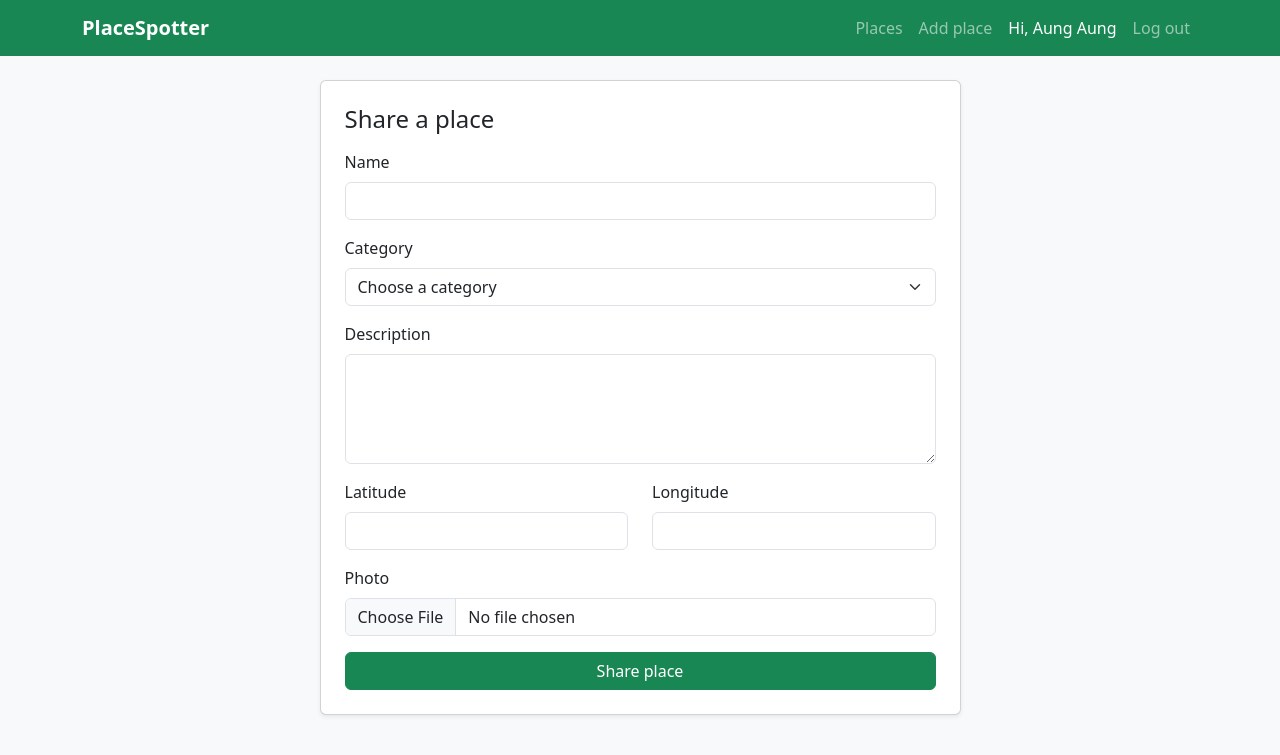
After one commit to LinNyiAungWlv/PlaceSpotter, a Laravel app: page /places/create in a window 1280 px wide. The commit adds this page. Shown: the top 755 px of the page. Run offline with Laravel 12, Linux system fonts and the light colour scheme; a user stored in the database is signed in; data comes from the database, SQL or seed files in the repository.

Commit message:
Add places CRUD with photo upload and owner-only edit

```diff
--- /dev/null
+++ b/app/Http/Controllers/PlaceController.php
@@ -0,0 +1,96 @@
+<?php
+
+namespace App\Http\Controllers;
+
+use App\Models\Category;
+use App\Models\Place;
+use Illuminate\Http\Request;
+use Illuminate\Support\Facades\Gate;
+use Illuminate\Support\Facades\Storage;
+
+class PlaceController extends Controller
+{
+    public function index()
+    {
+        $places = Place::with('category', 'user')->withCount('likes', 'comments')->latest()->get();
+
+        return view('places.index', compact('places'));
+    }
+
+    public function create()
+    {
+        $categories = Category::orderBy('name')->get();
+
+        return view('places.create', compact('categories'));
+    }
+
+    public function store(Request $request)
+    {
+        $data = $this->validatePlace($request);
+
+        if ($request->hasFile('photo')) {
+            $data['photo'] = $request->file('photo')->store('places', 'public');
+        }
+
+        $place = $request->user()->places()->create($data);
+
+        return redirect()->route('places.show', $place)->with('success', 'Place shared!');
+    }
+
+    public function show(Place $place)
+    {
+        $place->load('category', 'user')->loadCount('likes', 'comments');
+
+        return view('places.show', compact('place'));
+    }
+
+    public function edit(Place $place)
+    {
+        Gate::authorize('update', $place);
+        $categories = Category::orderBy('name')->get();
+
+        return view('places.edit', compact('place', 'categories'));
+    }
+
+    public function update(Request $request, Place $place)
+    {
+        Gate::authorize('update', $place);
+        $data = $this->validatePlace($request);
+
+        if ($request->hasFile('photo')) {
+            // replace the old photo with the new one
+            if ($place->photo) {
+                Storage::disk('public')->delete($place->photo);
+            }
+            $data['photo'] = $request->file('photo')->store('places', 'public');
+        }
+
+        $place->update($data);
+
+        return redirect()->route('places.show', $place)->with('success', 'Place updated.');
+    }
+
+    public function destroy(Place $place)
+    {
+        Gate::authorize('delete', $place);
+
+        if ($place->photo) {
+            Storage::disk('public')->delete($place->photo);
+        }
+        $place->delete();
+
+        return redirect()->route('places.index')->with('success', 'Place deleted.');
+    }
+
+    private function validatePlace(Request $request): array
+    {
+        return $request->validate([
+            'name' => 'required|string|max:255',
+            'category_id' => 'required|exists:categories,id',
+            'description' => 'required|string|max:2000',
+            'latitude' => 'required|numeric|between:-90,90',
+            'longitude' => 'required|numeric|between:-180,180',
+            'photo' => 'nullable|image|max:4096',
+        ]);
+    }
+}
--- a/resources/views/home.blade.php
+++ b/resources/views/home.blade.php
@@ -4,8 +4,9 @@
     <div class="text-center py-5">
         <h1 class="fw-bold">Discover places in Yangon</h1>
         <p class="lead text-muted">Share cafés, viewpoints, street art and hidden gems with others.</p>
+        <a href="{{ route('places.index') }}" class="btn btn-success btn-lg">Explore places</a>
         @guest
-            <a href="{{ route('register') }}" class="btn btn-success btn-lg">Join PlaceSpotter</a>
+            <a href="{{ route('register') }}" class="btn btn-outline-success btn-lg">Join PlaceSpotter</a>
         @endguest
     </div>
 @endsection
--- a/resources/views/layouts/app.blade.php
+++ b/resources/views/layouts/app.blade.php
@@ -17,7 +17,9 @@
             </button>
             <div class="collapse navbar-collapse" id="mainNav">
                 <ul class="navbar-nav ms-auto">
+                    <li class="nav-item"><a class="nav-link" href="{{ route('places.index') }}">Places</a></li>
                     @auth
+                        <li class="nav-item"><a class="nav-link" href="{{ route('places.create') }}">Add place</a></li>
                         <li class="nav-item"><span class="nav-link text-white">Hi, {{ auth()->user()->name }}</span></li>
                         <li class="nav-item">
                             <form method="POST" action="{{ route('logout') }}">
--- /dev/null
+++ b/resources/views/places/_form.blade.php
@@ -0,0 +1,53 @@
+@csrf
+
+<div class="mb-3">
+    <label for="name" class="form-label">Name</label>
+    <input type="text" id="name" name="name" value="{{ old('name', $place->name ?? '') }}"
+           class="form-control @error('name') is-invalid @enderror" required>
+    @error('name') <div class="invalid-feedback">{{ $message }}</div> @enderror
+</div>
+
+<div class="mb-3">
+    <label for="category_id" class="form-label">Category</label>
+    <select id="category_id" name="category_id" class="form-select @error('category_id') is-invalid @enderror" required>
+        <option value="">Choose a category</option>
+        @foreach ($categories as $category)
+            <option value="{{ $category->id }}" @selected(old('category_id', $place->category_id ?? '') == $category->id)>
+                {{ $category->name }}
+            </option>
+        @endforeach
+    </select>
+    @error('category_id') <div class="invalid-feedback">{{ $message }}</div> @enderror
+</div>
+
+<div class="mb-3">
+    <label for="description" class="form-label">Description</label>
+    <textarea id="description" name="description" rows="4"
+              class="form-control @error('description') is-invalid @enderror" required>{{ old('description', $place->description ?? '') }}</textarea>
+    @error('description') <div class="invalid-feedback">{{ $message }}</div> @enderror
+</div>
+
+<div class="row">
+    <div class="col-6 mb-3">
+        <label for="latitude" class="form-label">Latitude</label>
+        <input type="number" step="any" id="latitude" name="latitude" value="{{ old('latitude', $place->latitude ?? '') }}"
+               class="form-control @error('latitude') is-invalid @enderror" required>
+        @error('latitude') <div class="invalid-feedback">{{ $message }}</div> @enderror
+    </div>
+    <div class="col-6 mb-3">
+        <label for="longitude" class="form-label">Longitude</label>
+        <input type="number" step="any" id="longitude" name="longitude" value="{{ old('longitude', $place->longitude ?? '') }}"
+               class="form-control @error('longitude') is-invalid @enderror" required>
+        @error('longitude') <div class="invalid-feedback">{{ $message }}</div> @enderror
+    </div>
+</div>
+
+<div class="mb-3">
+    <label for="photo" class="form-label">Photo</label>
+    <input type="file" id="photo" name="photo" accept="image/*"
+           class="form-control @error('photo') is-invalid @enderror">
+    @error('photo') <div class="invalid-feedback">{{ $message }}</div> @enderror
+    @isset($place->photo)
+        <div class="form-text">Leave empty to keep the current photo.</div>
+    @endisset
+</div>
--- /dev/null
+++ b/resources/views/places/create.blade.php
@@ -0,0 +1,19 @@
+@extends('layouts.app')
+
+@section('title', 'Add a place - PlaceSpotter')
+
+@section('content')
+    <div class="row justify-content-center">
+        <div class="col-lg-7">
+            <div class="card shadow-sm">
+                <div class="card-body p-4">
+                    <h1 class="h4 mb-3">Share a place</h1>
+                    <form method="POST" action="{{ route('places.store') }}" enctype="multipart/form-data">
+                        @include('places._form')
+                        <button type="submit" class="btn btn-success w-100">Share place</button>
+                    </form>
+                </div>
+            </div>
+        </div>
+    </div>
+@endsection
--- a/routes/web.php
+++ b/routes/web.php
@@ -1,6 +1,7 @@
 <?php
 
 use App\Http\Controllers\AuthController;
+use App\Http\Controllers\PlaceController;
 use Illuminate\Support\Facades\Route;
 
 Route::view('/', 'home')->name('home');
@@ -13,4 +14,10 @@ Route::middleware('guest')->group(function () {
     Route::post('/login', [AuthController::class, 'login']);
 });
 
-Route::post('/logout', [AuthController::class, 'logout'])->middleware('auth')->name('logout');
+Route::middleware('auth')->group(function () {
+    Route::post('/logout', [AuthController::class, 'logout'])->name('logout');
+    Route::resource('places', PlaceController::class)->except(['index', 'show']);
+});
+
+// anyone can browse places
+Route::resource('places', PlaceController::class)->only(['index', 'show']);
```
Also changed, not shown: app/Policies/PlacePolicy.php (added, +20 -0 lines), resources/views/places/_card.blade.php (added, +13 -0 lines), resources/views/places/_photo.blade.php (added, +10 -0 lines), resources/views/places/edit.blade.php (added, +20 -0 lines), resources/views/places/index.blade.php (added, +22 -0 lines), resources/views/places/show.blade.php (added, +35 -0 lines).
